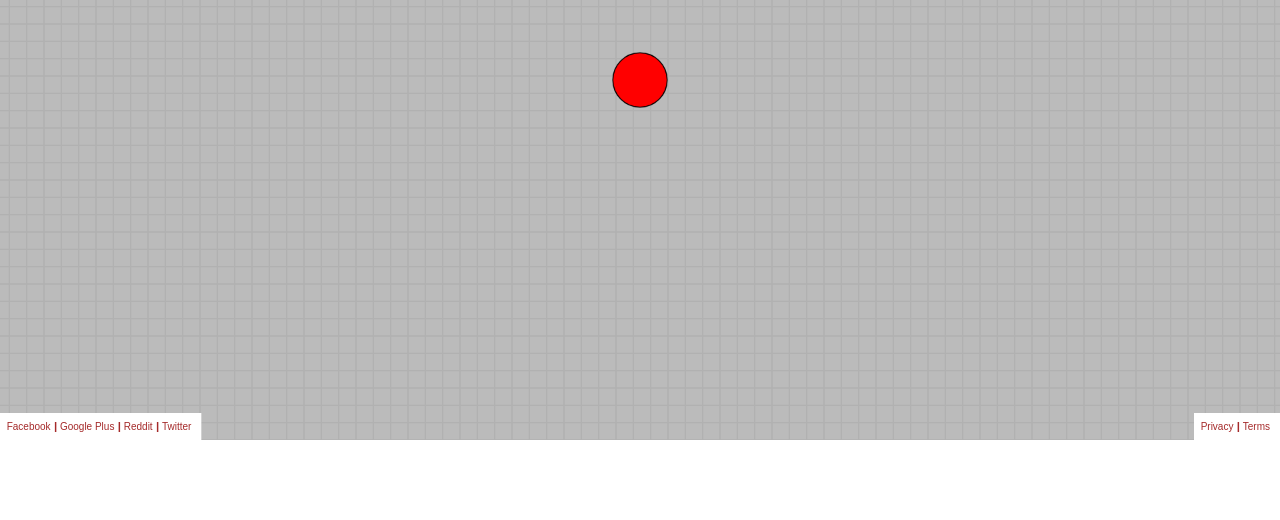
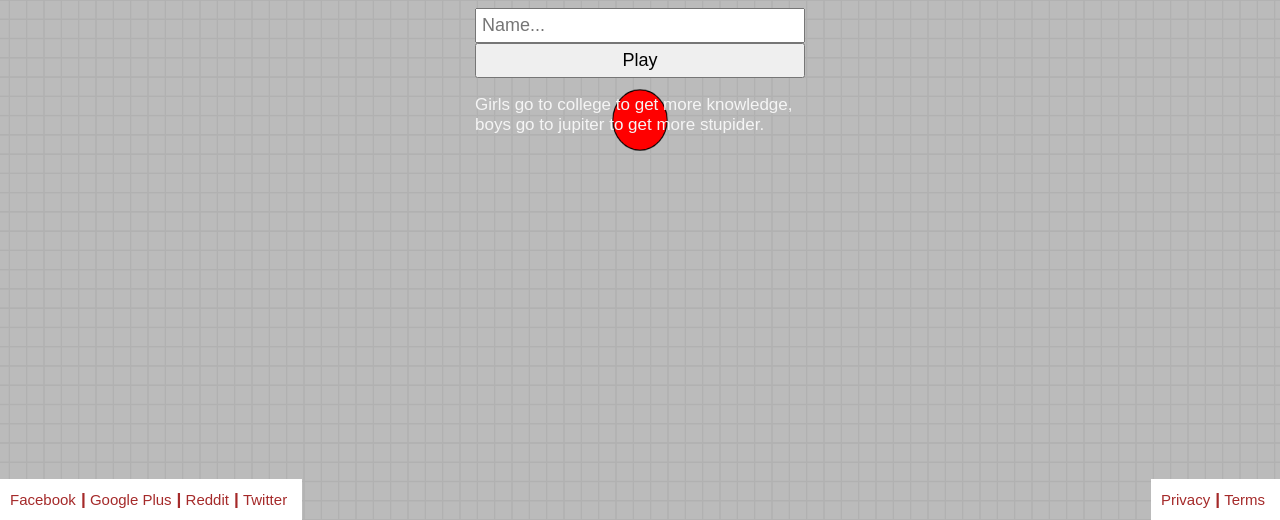
Before and after one commit to bytezeroseven/IOTemplate, a website: page public/io.html in a window 1280 px wide. Shown: the part 280-800 px from the top of the page. Drawn offline with Linux system fonts and the light colour scheme.

Commit message:
Removed onResize()

```diff
--- a/public/io.html
+++ b/public/io.html
@@ -7,9 +7,7 @@
 	<meta name="viewport" content="user-scalable=0,initial-scale=1,maximum-scale=1">
 </head>
 <body>
-	<div class="overlay" id="mainOverlay">
 	<canvas class="overlay" id="gameCanvas"></canvas>
-		<!-- <div class="overlay bg"></div> -->
 	<div class="overlay" id="overlay"></div>
 	<header>
 		<h1>Game.IO</h1>
@@ -32,7 +30,6 @@
 			<li><a href="#">Terms</a></li>
 		</ul>
 	</footer>
-	</div>
 	<script src="scripts/io.js"></script>
 </body>
 </html>
--- a/public/scripts/io.js
+++ b/public/scripts/io.js
@@ -3,7 +3,6 @@
 let nicknameInput = document.getElementById("nicknameInput"),
 	playButton = document.getElementById("playButton"),
 	main = document.querySelector(".main"),
-	// bg = document.querySelector(".bg"),
 	overlay = document.getElementById("overlay"),
 	header = document.querySelector("header"),
 	footer = document.querySelector("footer"),
@@ -29,7 +28,6 @@ function hide() {
 	footer.animate("come-down 0.2s linear forwards");
 	main.animate("fade-out 0.3s linear forwards");
 	setTimeout(function after() {
-		// bg.animate("fade-out 0.3s linear forwards");
 		overlay.animate("fade-out 0.3s linear forwards");
 		setTimeout(showCanvas, 0.3E3);
 	}, 0.5E3);
@@ -82,13 +80,6 @@ class Player {
 		ctx.fill();
 	}
 }
-
-function onResize() {
-	let scale = Math.min(innerWidth / 1920, innerHeight / 1080);
-	document.getElementById("mainOverlay").style.transform = "translate(-50%, -50%) scale("+scale+") translate(50%, 50%)";
-}
-window.onresize = onResize;
-onResize();
 
 let width = 1920;
 let height = 1080;
--- a/public/styles/io.css
+++ b/public/styles/io.css
@@ -86,8 +86,8 @@ input {
 }
 
 .overlay {
-	width: 1920px;
-	height: 1080px;
+	width: 100%;
+	height: 100%;
 	position: absolute;
 	top: 0;
 	left: 0;
@@ -101,10 +101,6 @@ input {
 #overlay {
 	background: #ccc;
 	display: none;
-}
-
-.bg {
-	background: url(../bg.png);
 }
 
 @keyframes fade-out {
```
Also changed, not shown: 1 other file. Lines whose indentation alone changed are shown as unchanged.
